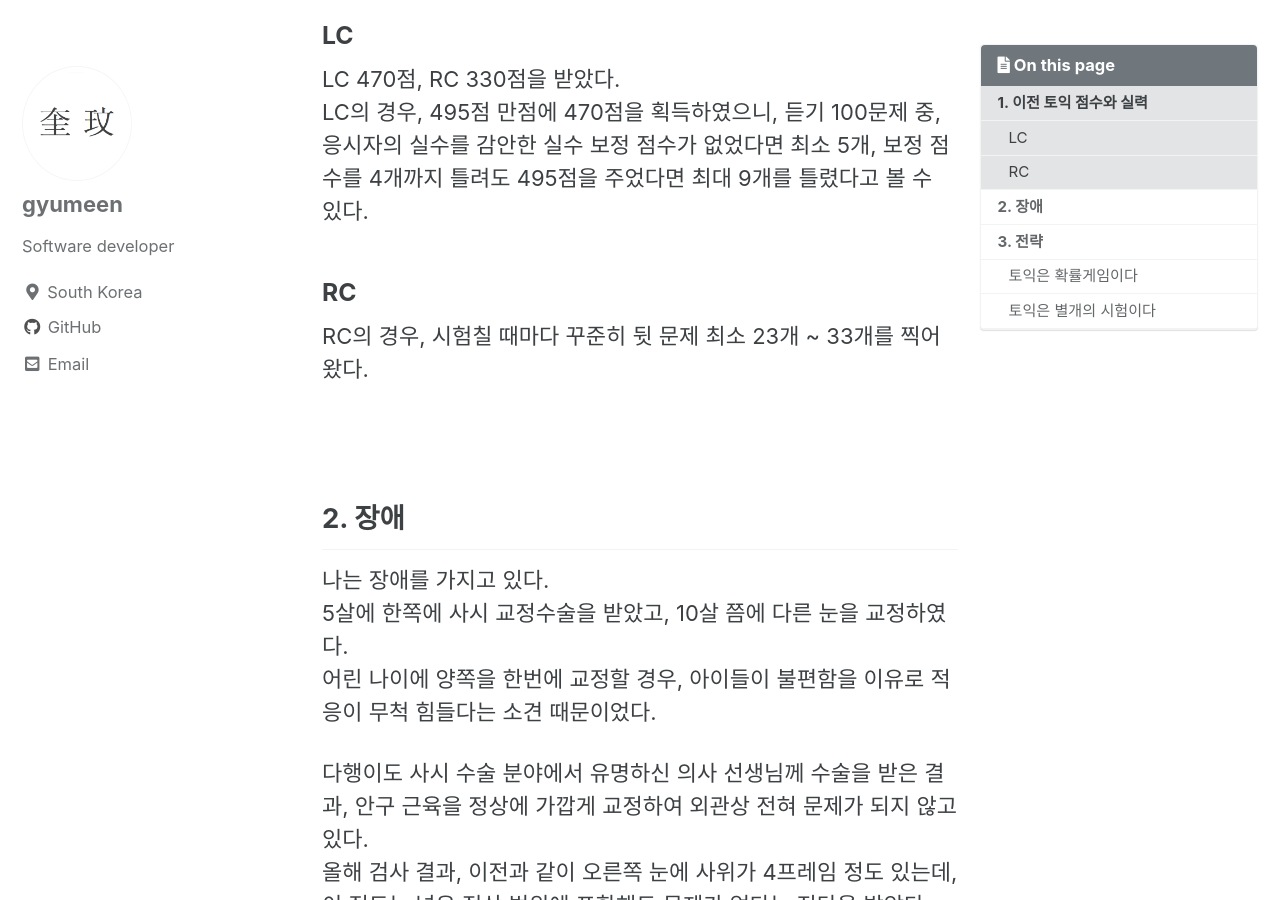
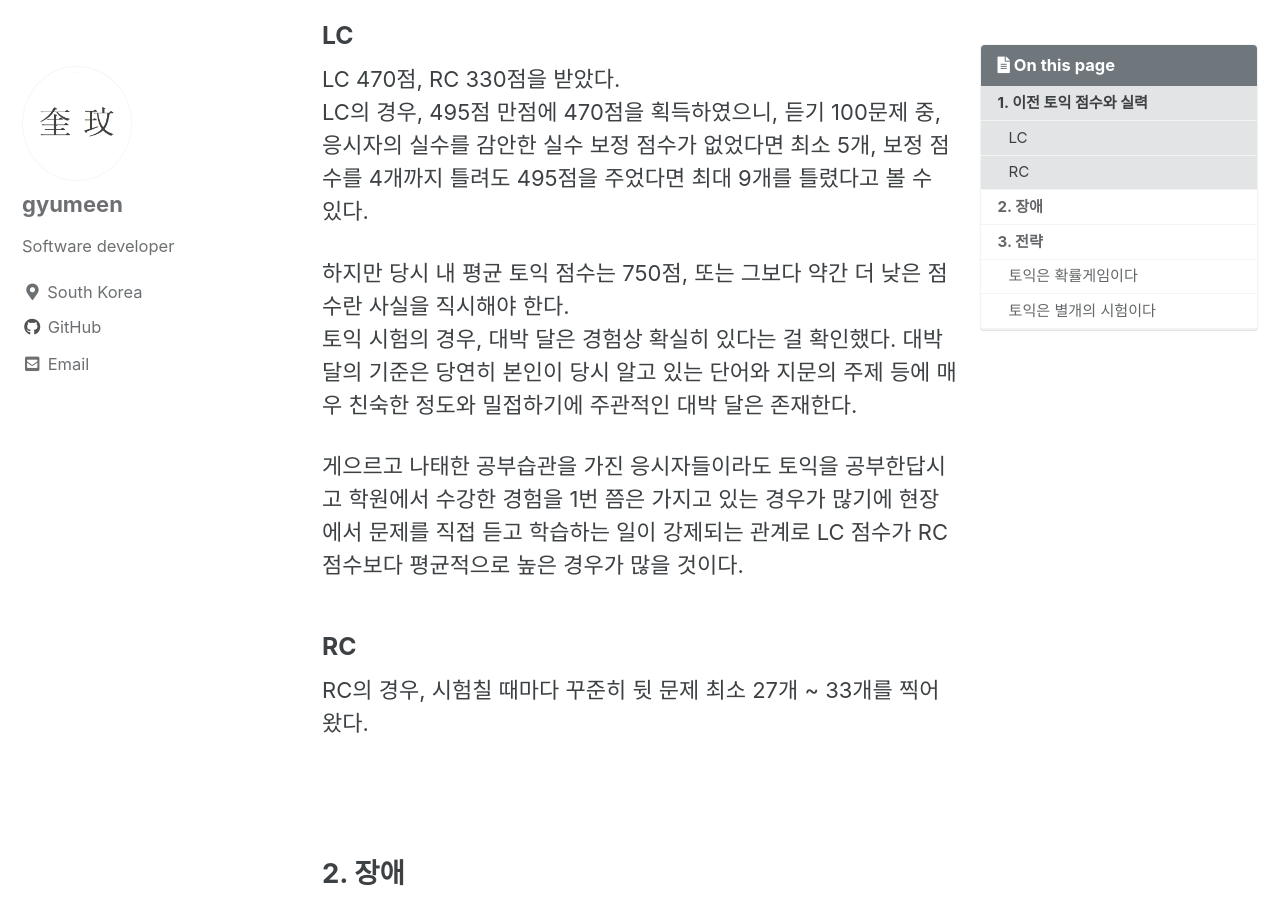
Before and after one commit to gyumeen/gyumeen.github.io, a Jekyll site: the page built from _posts/2021/Challenge/TOEIC/2021-04-01-[Toeic]1.md, in a window 1280 px wide and 900 px high, scrolled down 572 px. Built offline with Jekyll 4.4.1, drawn with Linux system fonts in a browser that asks for light colours; cached includes are drawn as plain includes; comment, search, counter and statistics services are not loaded.

Commit message:
Update 2021-04-01-[Toeic]1.md

```diff
--- a/_posts/2021/Challenge/TOEIC/2021-04-01-[Toeic]1.md
+++ b/_posts/2021/Challenge/TOEIC/2021-04-01-[Toeic]1.md
@@ -27,9 +27,17 @@ last_modified_at: 2021-04-01
 LC 470점, RC 330점을 받았다.
 LC의 경우, 495점 만점에 470점을 획득하였으니, 듣기 100문제 중, 응시자의 실수를 감안한 실수 보정 점수가 없었다면 최소 5개, 보정 점수를 4개까지 틀려도 495점을 주었다면 최대 9개를 틀렸다고 볼 수 있다.
 
+하지만 당시 내 평균 토익 점수는 750점, 또는 그보다 약간 더 낮은 점수란 사실을 직시해야 한다.
+토익 시험의 경우, 대박 달은 경험상 확실히 있다는 걸 확인했다.
+대박 달의 기준은 당연히 본인이 당시 알고 있는 단어와 지문의 주제 등에 매우 친숙한 정도와 밀접하기에 주관적인 대박 달은 존재한다.
+
+게으르고 나태한 공부습관을 가진 응시자들이라도 토익을 공부한답시고 학원에서 수강한 경험을 1번 쯤은 가지고 있는 경우가 많기에 현장에서 문제를 직접 듣고 학습하는 일이 강제되는 관계로  LC 점수가 RC 점수보다 평균적으로 높은 경우가 많을 것이다.
+
+
+
 ### RC
 
-RC의 경우, 시험칠 때마다 꾸준히 뒷 문제 최소 23개 ~ 33개를 찍어왔다.
+RC의 경우, 시험칠 때마다 꾸준히 뒷 문제 최소 27개 ~ 33개를 찍어왔다.
 
 <br/>
 
```
